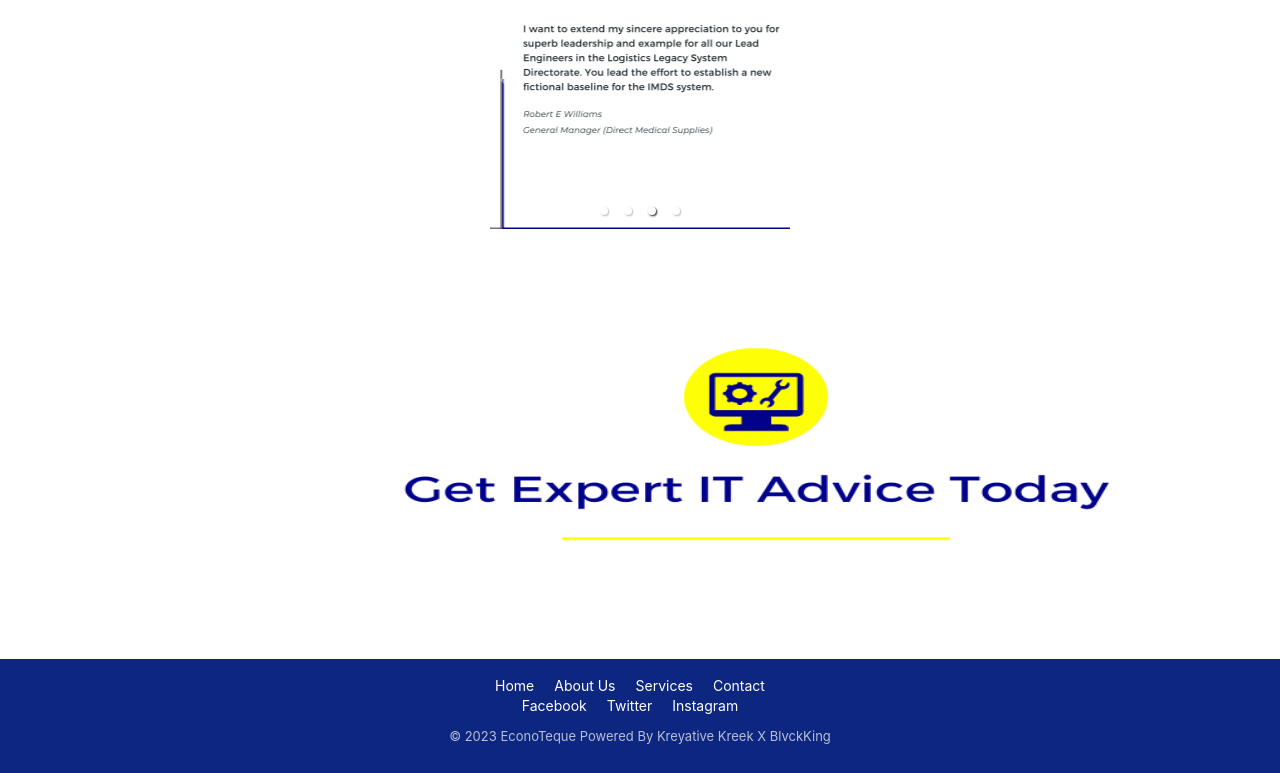
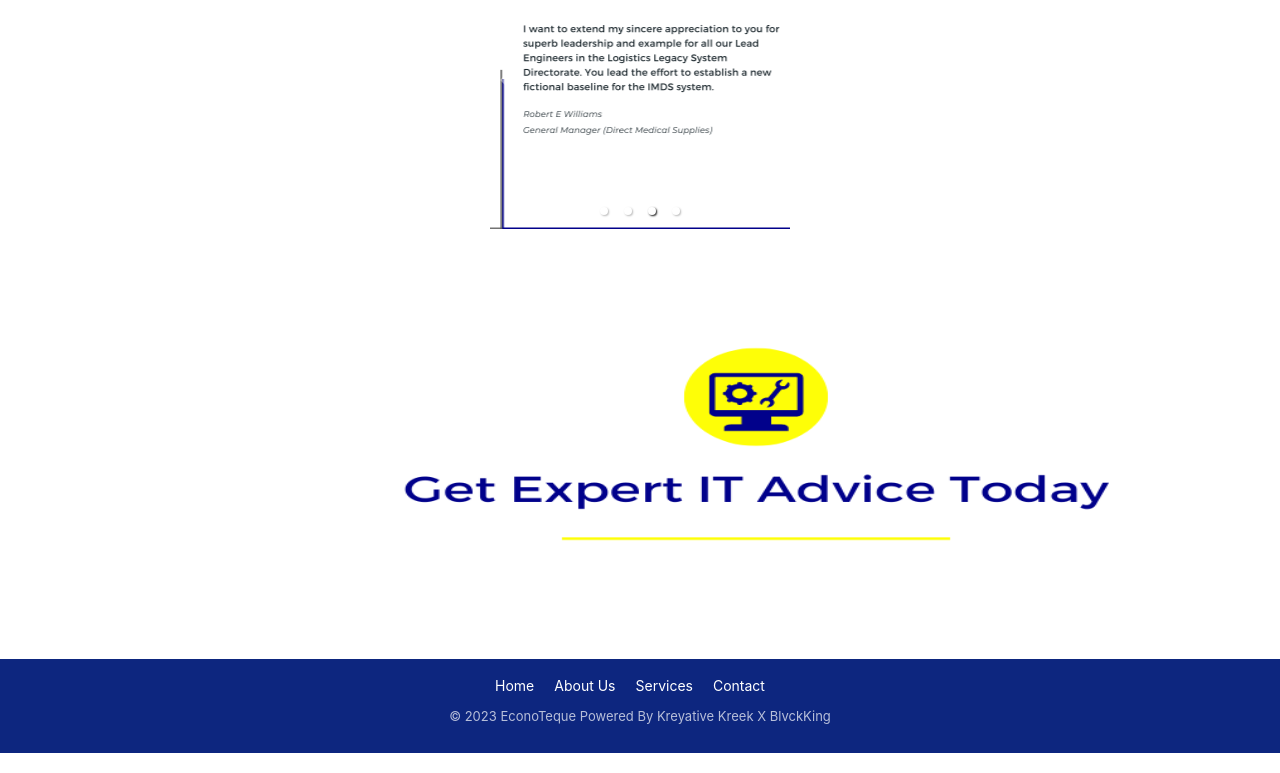
Before and after one commit to kgauzampe/econo, a React (Create React App) app: page / in a window 1280 px wide. Shown: the part 2932-3705 px from the top of the page. Built offline with nearby package versions, Linux system fonts and the light colour scheme.

Commit message:
Update footer.js

```diff
--- a/src/Components/Footer/footer.js
+++ b/src/Components/Footer/footer.js
@@ -13,11 +13,11 @@
       <a href="/services">Services</a>
       <a href="/contact">Contact</a>
     </div>
-    <div className="footer-social">
+    {/* <div className="footer-social">
       <a href="https://facebook.com">Facebook</a>
       <a href="https://twitter.com">Twitter</a>
       <a href="https://instagram.com">Instagram</a>
-    </div>
+    </div> */}
     <p className='foot'>&copy; 2023 EconoTeque Powered By Kreyative Kreek X BlvckKing</p>
   </div>
       {/* <div className="footer-content">
```
